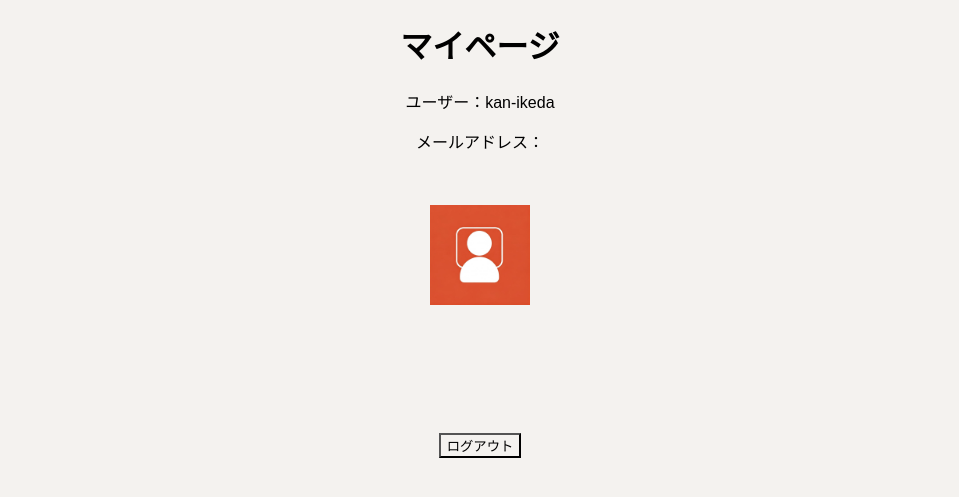
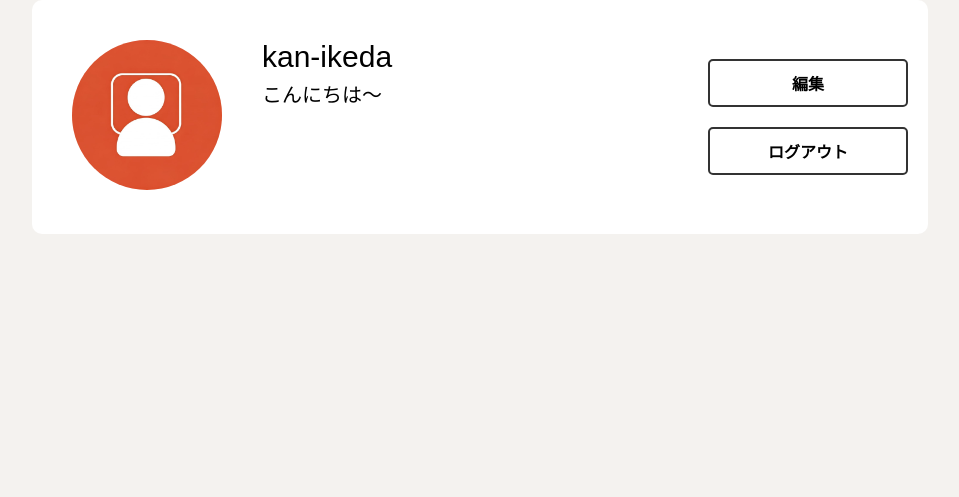
Before and after one commit to kan-ikeda/Log_Django, a Django app: page /mypage/ in a window 1280 px wide. Shown: the part 132-629 px from the top of the page, without its empty margins (160-1119 px from the left). Run offline with Django 5.2, Linux system fonts and the light colour scheme; a user stored in the database is signed in; data comes from the database, SQL or seed files in the repository; both versions use the stored data as it was after the commit.

Commit message:
マイページのプロフィール部分のcss実装

```diff
--- /dev/null
+++ b/static/css/mypage.css
@@ -0,0 +1,78 @@
+.mypage {
+    width: 70%;
+    margin: 0 auto;
+}
+
+
+.icon img {
+    width: 150px;
+    height: 150px;
+    border-radius: 50%;
+    margin: 20px;
+}
+
+.profile {
+    display: flex;
+    justify-content: space-between;
+    background-color: #fff;
+    padding: 20px;
+    border-radius: 10px;
+}
+
+.profile_btn {
+    display: flex;
+    flex-direction: column;
+    justify-content: center;
+}
+
+.profile_name {
+    margin: 20px;
+    text-align: left;
+    flex-grow: 1;
+}
+
+.username {
+    text-align: left;
+    font-size: 30px;
+}
+
+.bio {
+    text-align: left;
+    font-size: 20px;
+    margin-top: 5px;
+}
+
+.btn_simple {
+    width: 200px;
+    display: inline-block;
+    padding: 10px;
+    font-size: 16px;
+    cursor: pointer;
+    text-align: center;
+    text-decoration: none;
+    color: #000;
+    border: 2px solid #333;
+    border-radius: 5px;
+    background-color: #fff;
+    font-weight: bold;
+    box-sizing: border-box;
+    margin: 10px 0;
+    transition: 0.3s ease-in-out;
+}
+
+.btn_simple:hover {
+    background-color: #000;
+    color: #fff;
+}
+
+.bg-w{
+    background-color: #fff;
+}
+
+form {
+    background-color: #fff;
+}
+
+.userlogs{
+    margin: 50px 0;
+}
--- a/templates/mylog/mypage.html
+++ b/templates/mylog/mypage.html
@@ -3,19 +3,40 @@
 {% extends 'base.html' %}
 {% load static %}
 
+{% block extra_css %}
+<link rel="stylesheet" type="text/css" href="{% static 'css/mypage.css' %}">
+{% endblock %}
+
 {% block title %}マイページ{% endblock %}
 
 {% block content %}
-        <h1>マイページ</h1>
-        <p>ユーザー：{{ user.username }}</p>
-        <p>メールアドレス：{{ user.email }}</p>
-        <br><br>
+<div class="mypage">
+    <div class="profile">
+        <div class="icon bg-w">
             {% if profile.avatar %}
             <img src="{{ profile.avatar.url }}" alt="アバター">
             {% else %}
             <img src="{% static 'images/user_ikon.jpg' %}" alt="アバターなし">
             {% endif %}
-        <br><br>
+        </div>
+        <div class="profile_name bg-w">
+            <div class="username bg-w">
+                {{ user.username }}
+            </div>
+            <div class="bio bg-w">
+                {{ profile.bio }}
+            </div>
+        </div>
+
+        <div class="profile_btn bg-w">
+            <a href="{% url 'accounts:profile' %}" class="btn_simple">編集</a>
+            <form method="post" action="{% url 'accounts:logout' %}">
+                {% csrf_token %}
+                <button type="submit" class="btn_simple bg-w">ログアウト</button>
+            </form>
+        </div>
+    </div>
+    <div class="userlogs">
         <ul>
             {% for log in logs %}
             <li>
@@ -24,9 +45,6 @@
             </li>
             {% endfor %}
         </ul>
-        <br><br><br><br><br>
-        <form method="post" action="{% url 'accounts:logout' %}">
-            {% csrf_token %}
-            <button type="submit">ログアウト</button>
-        </form>
+    </div>
+</div>
 {% endblock %}
```
Also changed, not shown: db.sqlite3. Lines whose indentation alone changed are shown as unchanged.
